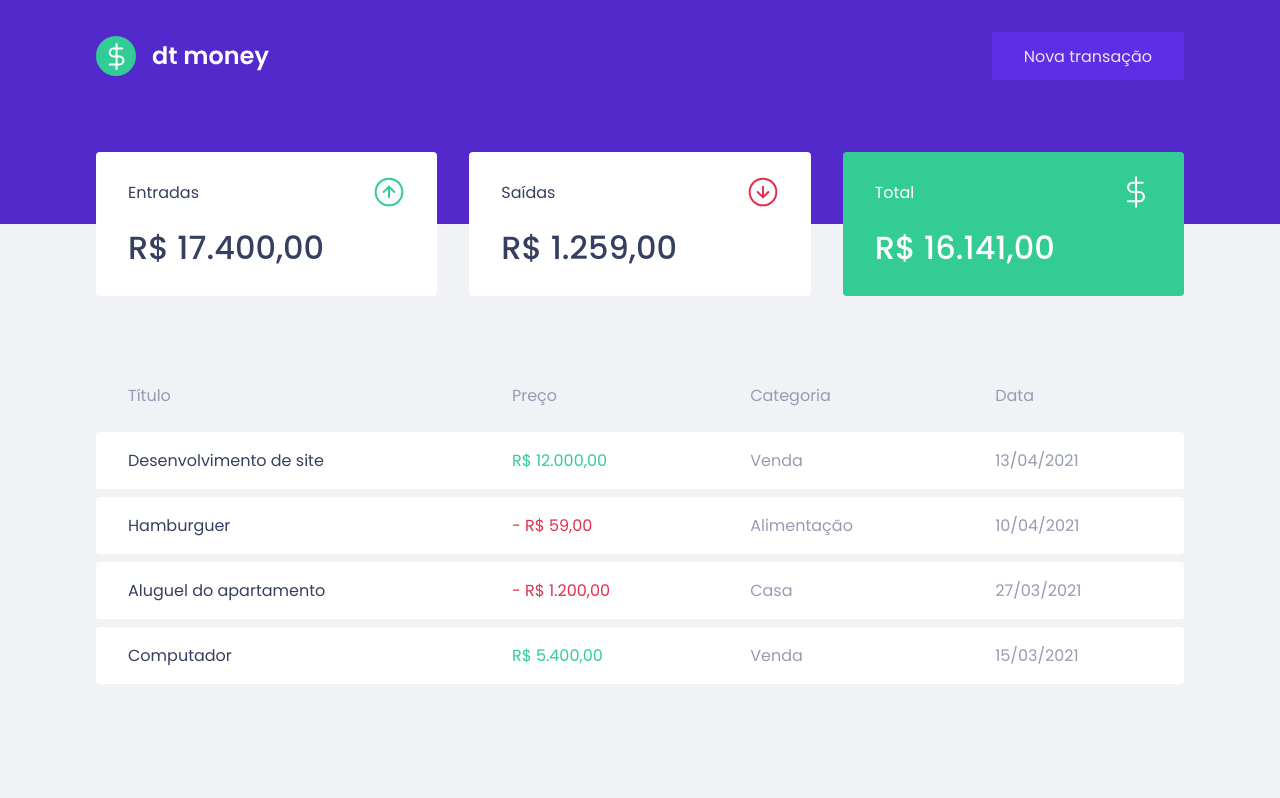
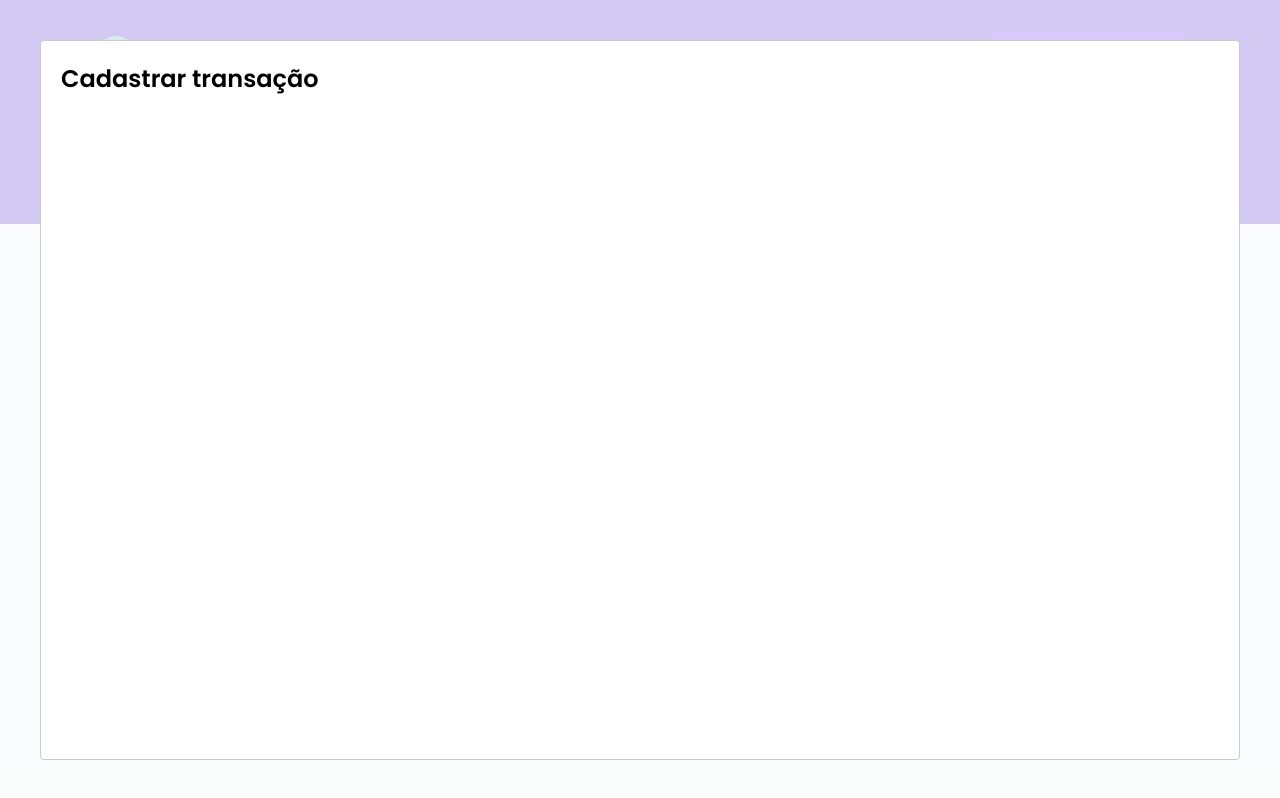
Before and after one commit to JoaoVSouto/ignite-react, a React (Create React App) app in the folder dt-money/: page / in a window 1280 px wide. Both pictures are taken after a click on the button "Nova transação". Built offline with nearby package versions, Linux system fonts and the light colour scheme; what miragejs would draw is missing.

Commit message:
Set up transaction modal

```diff
--- a/dt-money/package.json
+++ b/dt-money/package.json
@@ -7,6 +7,7 @@
     "miragejs": "^0.1.41",
     "react": "^17.0.2",
     "react-dom": "^17.0.2",
+    "react-modal": "^3.13.1",
     "react-scripts": "4.0.3",
     "styled-components": "^5.2.3"
   },
@@ -18,6 +19,7 @@
     "@types/node": "^12.0.0",
     "@types/react": "^17.0.0",
     "@types/react-dom": "^17.0.0",
+    "@types/react-modal": "^3.12.0",
     "@types/styled-components": "^5.1.9",
     "typescript": "^4.1.2"
   },
--- a/dt-money/src/App.tsx
+++ b/dt-money/src/App.tsx
@@ -1,14 +1,38 @@
+import * as React from 'react';
+import Modal from 'react-modal';
+
 import Header from './components/Header';
 import Dashboard from './components/Dashboard';
 
 import GlobalStyle from './styles/global';
 
 function App() {
+  const [
+    isNewTransactionModalOpen,
+    setIsNewTransactionModalOpen,
+  ] = React.useState(false);
+
+  function handleOpenNewTransactionModal() {
+    setIsNewTransactionModalOpen(true);
+  }
+
+  function handleCloseNewTransactionModal() {
+    setIsNewTransactionModalOpen(false);
+  }
+
   return (
     <>
-      <Header />
+      <Header onOpenNewTransactionModal={handleOpenNewTransactionModal} />
 
       <Dashboard />
+
+      <Modal
+        isOpen={isNewTransactionModalOpen}
+        onRequestClose={handleCloseNewTransactionModal}
+        appElement={document.getElementById('root') || undefined}
+      >
+        <h2>Cadastrar transação</h2>
+      </Modal>
 
       <GlobalStyle />
     </>
--- a/dt-money/src/components/Header/index.tsx
+++ b/dt-money/src/components/Header/index.tsx
@@ -2,12 +2,18 @@
 
 import * as S from './styles';
 
-export default function Header() {
+type HeaderProps = {
+  onOpenNewTransactionModal: () => void;
+};
+
+export default function Header({ onOpenNewTransactionModal }: HeaderProps) {
   return (
     <S.Container>
       <S.Content>
         <img src={logoImg} alt="dt.money" />
-        <button type="button">Nova transação</button>
+        <button type="button" onClick={onOpenNewTransactionModal}>
+          Nova transação
+        </button>
       </S.Content>
     </S.Container>
   );
```
Also changed, not shown: 1 other file (tests, documents, lock files or other folders).
